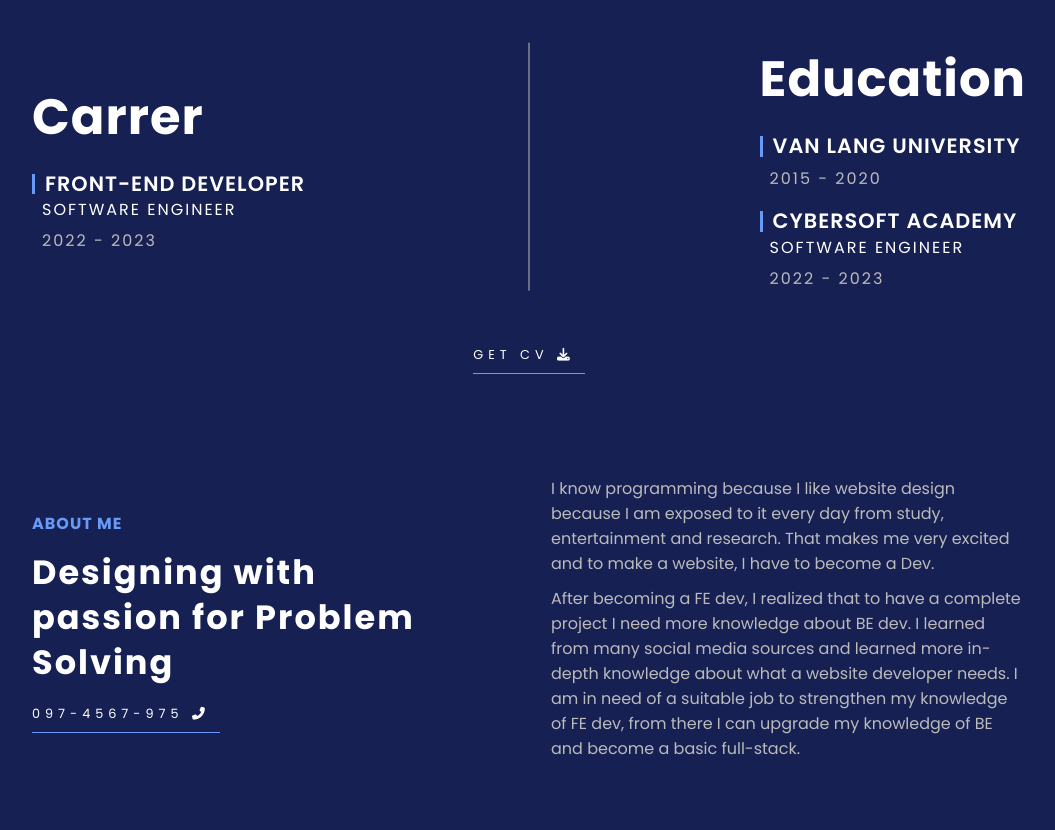
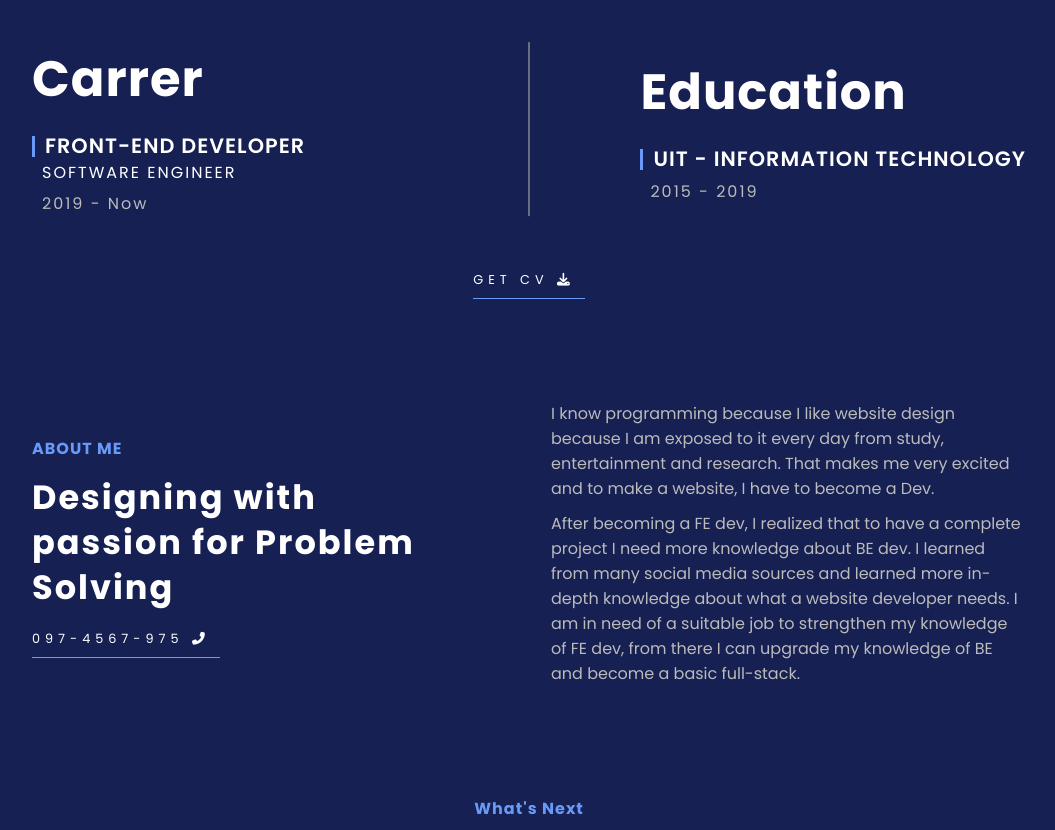
Before and after one commit to nguyennguyenthanh/Portfolio-NTNguyen2023, a React (Create React App) app: page / in a window 1280 px wide. Shown: the part 3260-4090 px from the top of the page, without its empty margins (111-1166 px from the left). Built offline with nearby package versions, Linux system fonts and the light colour scheme.

Commit message:
Update cv5

```diff
--- a/src/components/Carrer/Carrer.js
+++ b/src/components/Carrer/Carrer.js
@@ -7,21 +7,16 @@ const Carrer = () => {
     {
       title: "Front-end Developer",
       name: 'Software Engineer',
-      year: '2022 - 2023'
+      year: '2019 - Now'
     },
   ]
 
 
   const educations = [
     {
-      title: "Van Lang University",
+      title: "UIT - Information Technology",
       name: '',
-      year: '2015 - 2020'
-    },
-    {
-      title: "CyberSoft Academy",
-      name: 'Software Engineer',
-      year: '2022 - 2023'
+      year: '2015 - 2019'
     },
   ]
 
@@ -29,7 +24,7 @@ const Carrer = () => {
   return (
     <section id="carrer">
       <div className="carrer-education">
-        <div className="carrer"  data-aos="fade-right">
+        <div className="carrer" data-aos="fade-right">
           <h3>Carrer</h3>
           <div className="c-b-container">
             {
@@ -44,7 +39,7 @@ const Carrer = () => {
           </div>
         </div>
 
-        <div className="carrer edu"  data-aos="fade-left">
+        <div className="carrer edu" data-aos="fade-left">
           <h3>Education</h3>
           <div className="c-b-container">
             {
@@ -62,10 +57,10 @@ const Carrer = () => {
 
       </div>
       <div className="btn-c">
-          <a href={CV} download className='btn-link'>
-            Get CV <i className="fa-solid fa-download"></i>
-          </a>
-        </div>
+        <a href={CV} download className='btn-link'>
+          Get CV <i className="fa-solid fa-download"></i>
+        </a>
+      </div>
     </section>
   )
 }
```
Also changed, not shown: 1 other file (tests, documents, lock files or other folders).
